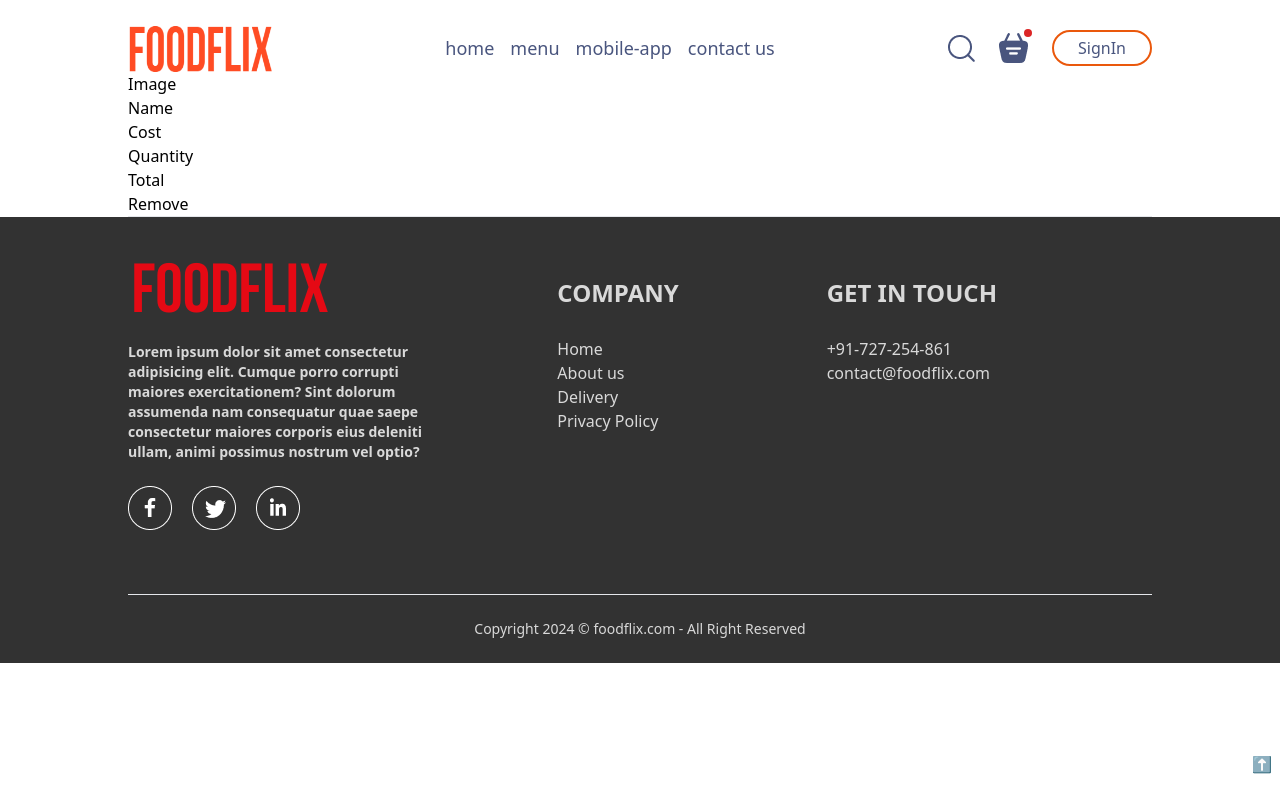
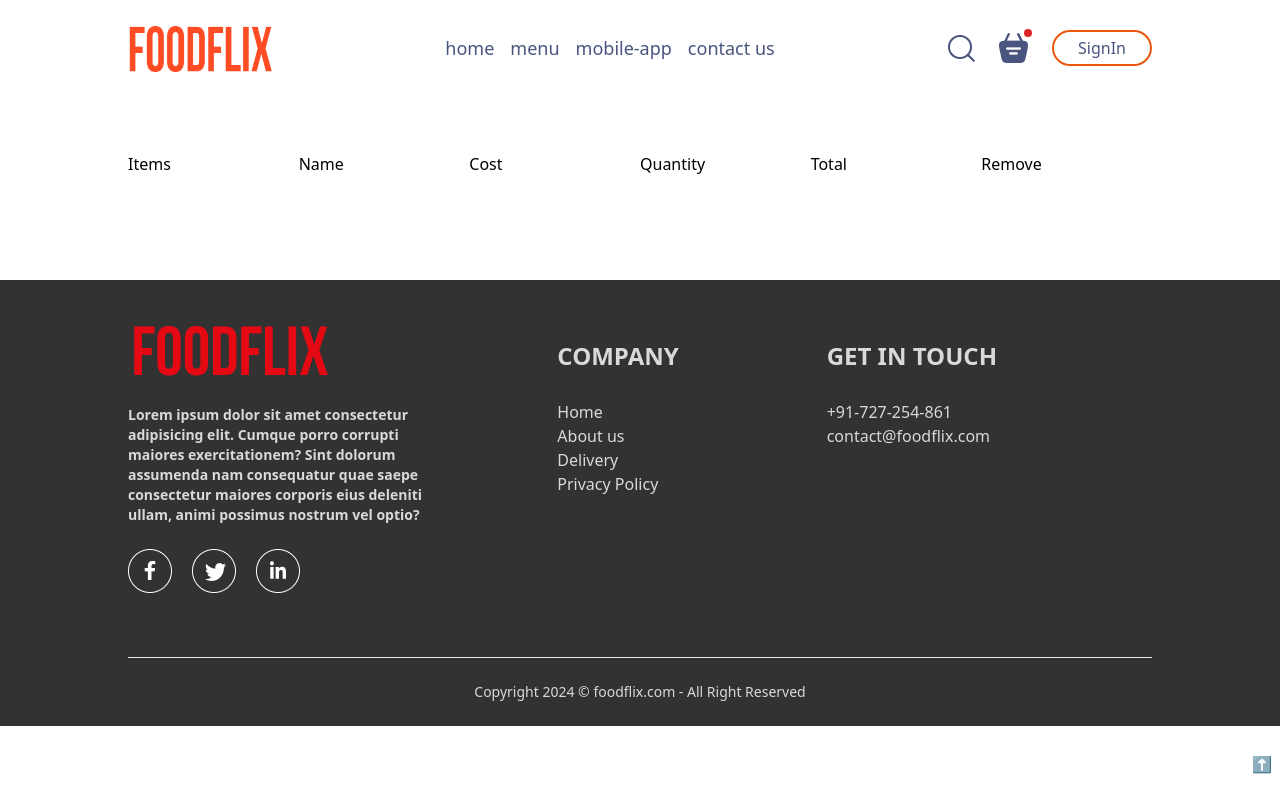
Before and after one commit to pankaj-gitcode/FullStackProjects, a React (Vite) app in the folder Food_delivery_webApp/: page /cart in a window 1280 px wide. Built offline with nearby package versions, Linux system fonts and the light colour scheme.

Commit message:
+cart items added

```diff
--- a/Food_delivery_webApp/src/components/pages/Cart/Cart.jsx
+++ b/Food_delivery_webApp/src/components/pages/Cart/Cart.jsx
@@ -1,19 +1,44 @@
 import React from 'react'
+import { useRecoilValue } from 'recoil'
+import { countItemsAtom, foodItemsAtom } from '../../atom'
 
 export default function Cart(){
+    const foodItem = useRecoilValue(foodItemsAtom());
+    const countItems = useRecoilValue(countItemsAtom);
+    console.log("cont: ", countItems)
+
     return(<>
 
-        <div>
-            <div>
-                <div>
-                    <p>Image</p>
-                    <p>Name</p>
-                    <p>Cost</p>
-                    <p>Quantity</p>
-                    <p>Total</p>
-                    <p>Remove</p>
+        <div className="py-20">
+            <div className="">
+                    <div className="grid grid-cols-6 items-center justify-between">
+                        <p>Items</p>
+                        <p>Name</p>
+                        <p>Cost</p>
+                        <p>Quantity</p>
+                        <p>Total</p>
+                        <p>Remove</p>
                 </div>
-                <hr />
+                    <div className="">
+                    {
+                        foodItem.map((elem,index)=>{
+                            {/* check if elem._id is the id in object countItems */}
+                            if(countItems[elem._id] > 0){return(
+                                <div key={index} className="grid grid-cols-6 items-center justify-between">
+                                <img src={elem.image} alt="" className="size-20 object-contain "/>
+                                <p>{elem.name}</p>
+                                <p>{elem.price}</p>
+                                <p>{countItems[elem._id]}</p>
+                                <p>{elem.price * countItems[elem._id] }</p>
+                                <p>x</p>
+                                <hr className="w-[76vw]"/>
+                                </div>)
+                            }
+                        })
+                    }
+                    </div>
+
+                <br />
             </div>
         </div>
 
```
